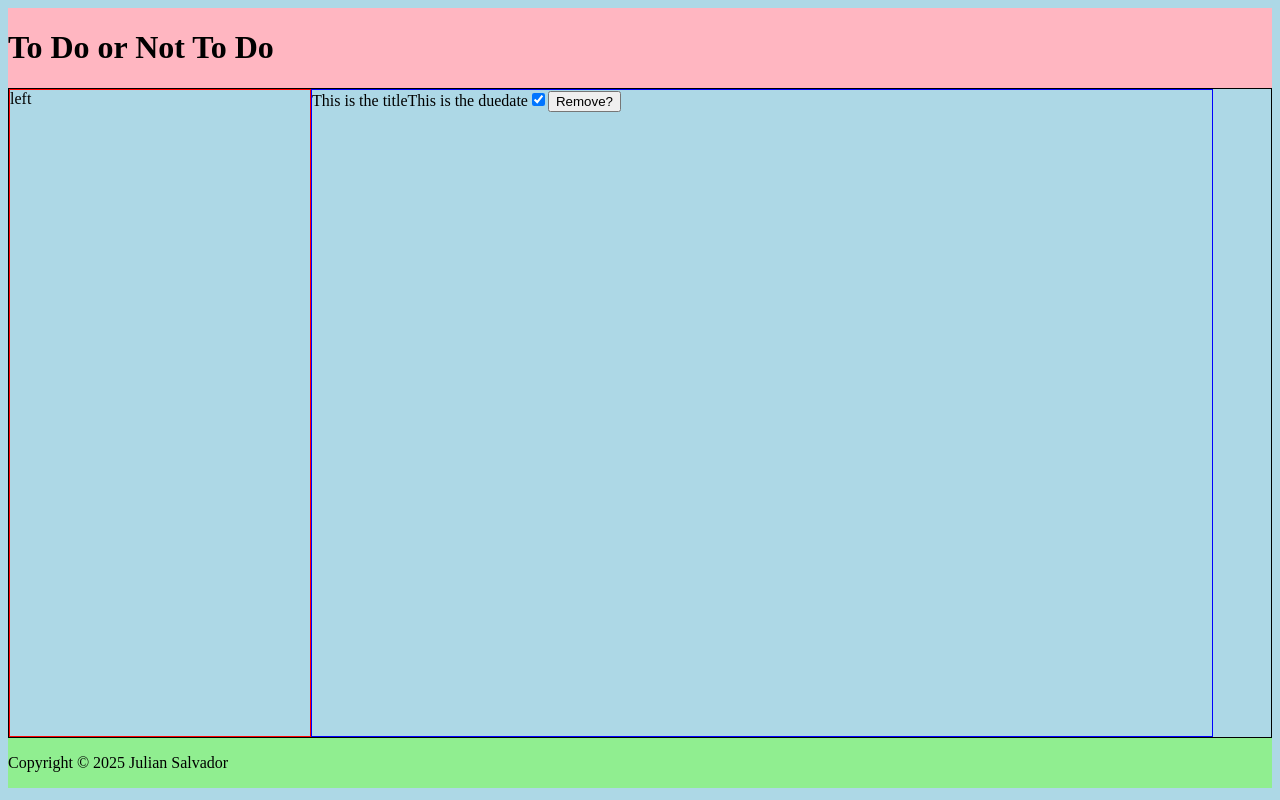
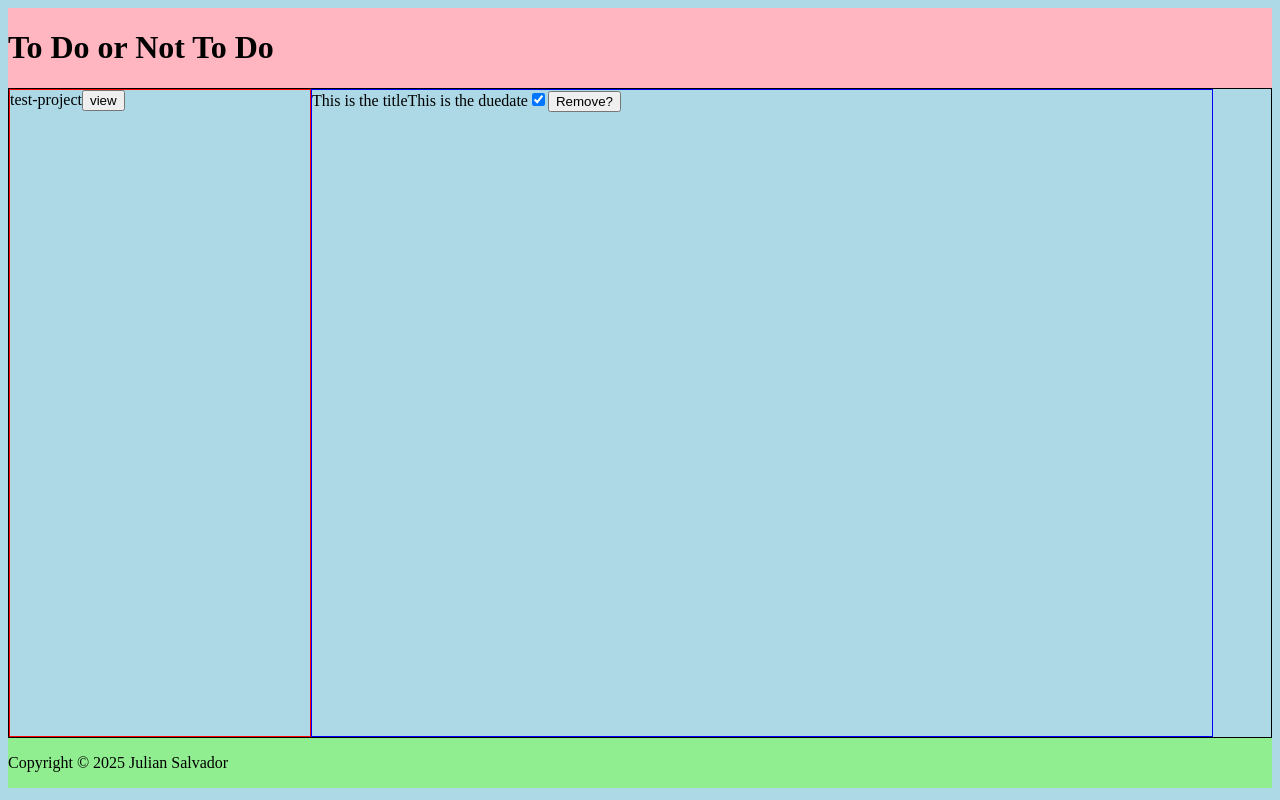
Before and after one commit to juliansalvador727/vanilla_todo_list, a website built with webpack: page src/template.html in a window 1280 px wide. Built offline with nearby package versions, Linux system fonts and the light colour scheme.

Commit message:
feat: view projects

```diff
--- a/src/index.js
+++ b/src/index.js
@@ -1,8 +1,14 @@
 // index.js
-import "./styles/styles.css";
+
+//logic
 import createItem from "./modules/toDoItem";
 import createProject from "./modules/toDoProject";
-import displayItems from "./modules/ui";
+import projectManager from "./modules/projectManager";
+
+//ui elements
+import displayItems from "./ui/displayItems";
+import displayProjects from "./ui/displayProjects";
+import "./styles/styles.css";
 
 console.log("hello list");
 const newItem = createItem({
@@ -14,12 +20,12 @@
   checked: true,
 });
 
-console.log(newItem.getInfo());
-
 const newProject = createProject({ title: "test-project" });
-
 newProject.addItem(newItem);
 
 console.log(newProject.getProjectInfo());
 
+projectManager.addProject(newProject);
+
+displayProjects();
 displayItems(newProject);
--- /dev/null
+++ b/src/modules/projectManager.js
@@ -0,0 +1,35 @@
+// projectManager.js
+import createProject from "./toDoProject";
+
+const projectManager = (() => {
+  const projectList = [];
+
+  const addProject = (projectOrTitle) => {
+    const project =
+      typeof projectOrTitle === "string"
+        ? createProject({ title: projectOrTitle })
+        : projectOrTitle;
+
+    projectList.push(project);
+    return project;
+  };
+
+  const removeProject = (index) => {
+    if (index >= 0 && index < projectList.length) {
+      projectList.splice(index, 1);
+    }
+  };
+
+  const getAllProjects = () => projectList;
+
+  const getProject = (index) => projectList[index];
+
+  return {
+    addProject,
+    removeProject,
+    getAllProjects,
+    getProject,
+  };
+})();
+
+export default projectManager;
--- a/src/styles/styles.css
+++ b/src/styles/styles.css
@@ -24,7 +24,7 @@
   background-color: lightgreen;
 }
 
-.project-preview {
+.item-preview {
   width: 900px;
   border: blue 1px solid;
 }
--- a/src/template.html
+++ b/src/template.html
@@ -10,8 +10,8 @@
       <h1>To Do or Not To Do</h1>
     </header>
     <main class="main">
-      <nav class="nav">left</nav>
-      <div class="project-preview" id="project-preview">right</div>
+      <nav class="nav" id="project-preview">left</nav>
+      <div class="item-preview" id="item-preview">right</div>
     </main>
     <footer class="footer">
       <p>Copyright © 2025 Julian Salvador</p>
--- a/src/modules/ui.js
+++ b/src/ui/displayItems.js
@@ -1,7 +1,6 @@
-// ui.js
-
+// displayItems.js
 const displayItems = (project) => {
-  const container = document.querySelector("#project-preview");
+  const container = document.querySelector("#item-preview");
   container.innerHTML = "";
 
   //   const info = project.getProjectInfo();
@@ -41,4 +40,6 @@
   });
 };
 
+const displayProjects = () => {};
+
 export default displayItems;
--- /dev/null
+++ b/src/ui/displayProjects.js
@@ -0,0 +1,32 @@
+// displayProjects.js
+import projectManager from "../modules/projectManager.js";
+
+const displayProjects = () => {
+  const container = document.querySelector("#project-preview");
+  container.innerHTML = "";
+
+  // get projects from project manager;
+  const projects = projectManager.getAllProjects();
+
+  projects.forEach((project, index) => {
+    const { title } = project.getProjectInfo();
+
+    const projectDiv = document.createElement("div");
+    projectDiv.classList.add("project");
+
+    const titleElem = document.createElement("span");
+    titleElem.textContent = title;
+
+    const viewButton = document.createElement("button");
+    viewButton.textContent = "view";
+    viewButton.addEventListener("click", (e) => {
+      console.log(`Viewing project: ${title}`);
+    });
+
+    projectDiv.appendChild(titleElem);
+    projectDiv.appendChild(viewButton);
+    container.appendChild(projectDiv);
+  });
+};
+
+export default displayProjects;
```
